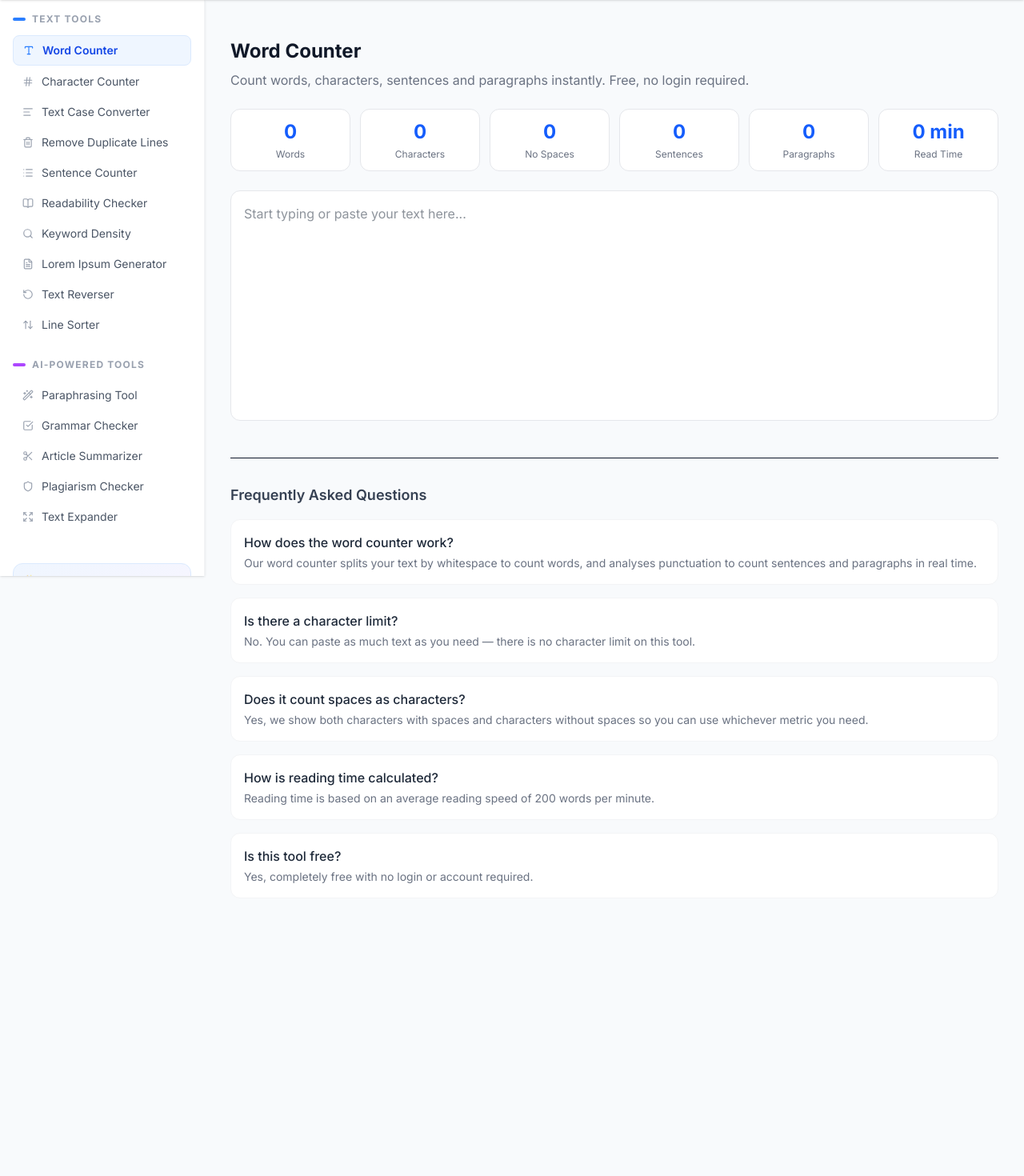
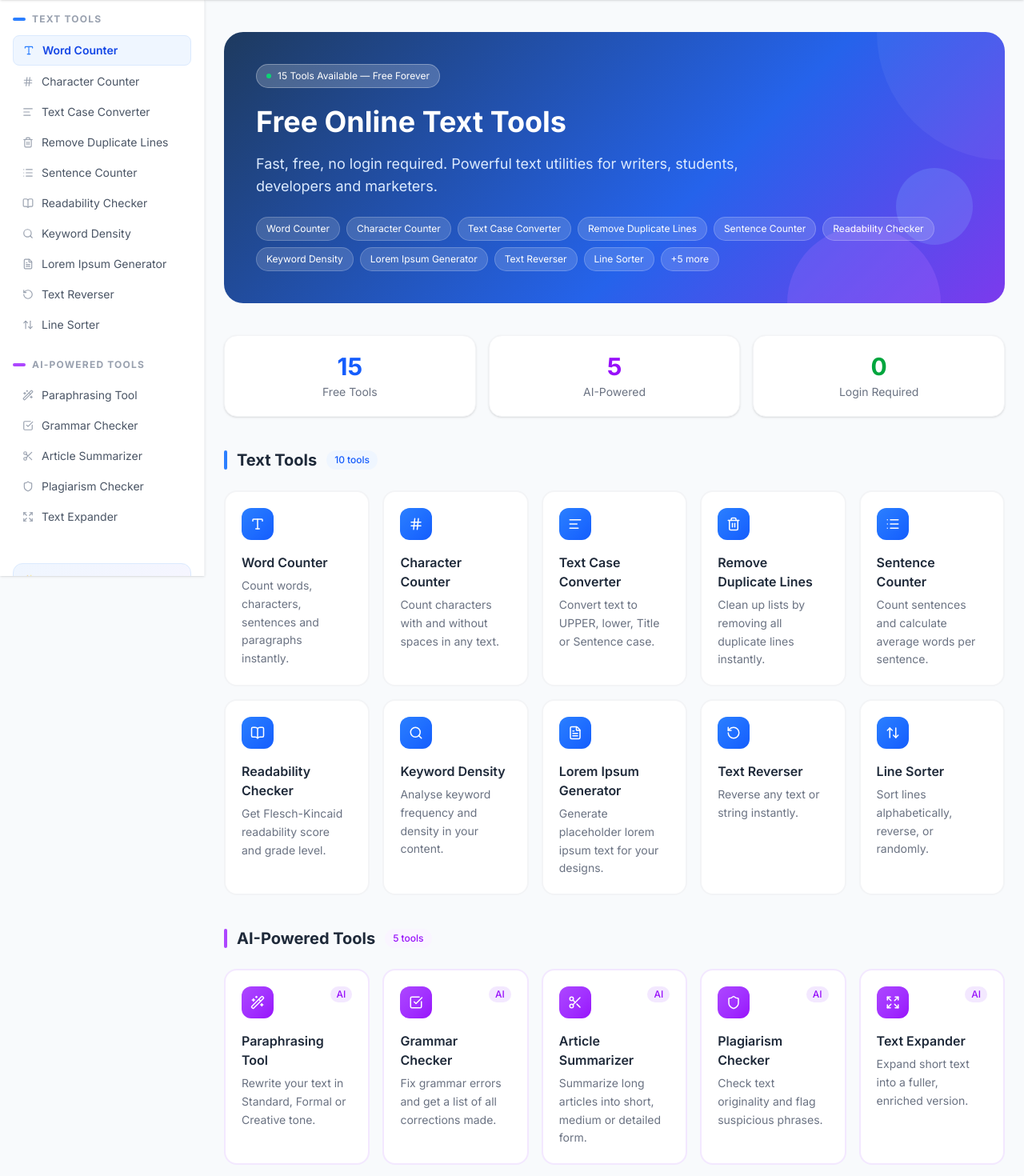
Before and after one commit to mhmugisha/textutils-pro, a Next.js app: page /word-counter in a window 1280 px wide. Shown: the part 80-1550 px from the top of the page at 80% size. Before the commit the page ends 1251 px from the top, so only its background shows below. Built offline with nearby package versions, Linux system fonts and the light colour scheme.

Commit message:
More space below navbar, all 10 free tools in hero, card borders

```diff
--- a/app/layout.tsx
+++ b/app/layout.tsx
@@ -22,7 +22,7 @@ export default function RootLayout({
         <Navbar />
         <div className="flex min-h-screen pt-20">
           <Sidebar />
-          <main className="flex-1 ml-64 min-w-0 px-8 py-6">
+          <main className="flex-1 ml-64 min-w-0 px-6 pt-8 pb-6">
             {children}
           </main>
         </div>
--- a/app/word-counter/page.tsx
+++ b/app/word-counter/page.tsx
@@ -1,64 +1,137 @@
-"use client";
-import { useState } from "react";
+import Link from "next/link";
+import {
+  Type, Hash, AlignLeft, Trash2, List,
+  BookOpen, Search, FileText, RotateCcw,
+  ArrowUpDown, Wand2, CheckSquare, Scissors,
+  Shield, Expand
+} from "lucide-react";
 
-export default function WordCounter() {
-  const [text, setText] = useState("");
+const freeTools = [
+  { name: "Word Counter", slug: "word-counter", icon: Type, description: "Count words, characters, sentences and paragraphs instantly." },
+  { name: "Character Counter", slug: "character-counter", icon: Hash, description: "Count characters with and without spaces in any text." },
+  { name: "Text Case Converter", slug: "text-case-converter", icon: AlignLeft, description: "Convert text to UPPER, lower, Title or Sentence case." },
+  { name: "Remove Duplicate Lines", slug: "remove-duplicate-lines", icon: Trash2, description: "Clean up lists by removing all duplicate lines instantly." },
+  { name: "Sentence Counter", slug: "sentence-counter", icon: List, description: "Count sentences and calculate average words per sentence." },
+  { name: "Readability Checker", slug: "readability-checker", icon: BookOpen, description: "Get Flesch-Kincaid readability score and grade level." },
+  { name: "Keyword Density", slug: "keyword-density-checker", icon: Search, description: "Analyse keyword frequency and density in your content." },
+  { name: "Lorem Ipsum Generator", slug: "lorem-ipsum-generator", icon: FileText, description: "Generate placeholder lorem ipsum text for your designs." },
+  { name: "Text Reverser", slug: "text-reverser", icon: RotateCcw, description: "Reverse any text or string instantly." },
+  { name: "Line Sorter", slug: "line-sorter", icon: ArrowUpDown, description: "Sort lines alphabetically, reverse, or randomly." },
+];
 
-  const words = text.trim() === "" ? 0 : text.trim().split(/\s+/).length;
-  const characters = text.length;
-  const charactersNoSpaces = text.replace(/\s/g, "").length;
-  const sentences = text.trim() === "" ? 0 : text.split(/[.!?]+/).filter(s => s.trim().length > 0).length;
-  const paragraphs = text.trim() === "" ? 0 : text.split(/\n+/).filter(p => p.trim().length > 0).length;
-  const readingTime = Math.ceil(words / 200);
+const aiTools = [
+  { name: "Paraphrasing Tool", slug: "paraphrasing-tool", icon: Wand2, description: "Rewrite your text in Standard, Formal or Creative tone." },
+  { name: "Grammar Checker", slug: "grammar-checker", icon: CheckSquare, description: "Fix grammar errors and get a list of all corrections made." },
+  { name: "Article Summarizer", slug: "article-summarizer", icon: Scissors, description: "Summarize long articles into short, medium or detailed form." },
+  { name: "Plagiarism Checker", slug: "plagiarism-checker", icon: Shield, description: "Check text originality and flag suspicious phrases." },
+  { name: "Text Expander", slug: "text-expander", icon: Expand, description: "Expand short text into a fuller, enriched version." },
+];
 
+function ToolCard({ name, slug, icon: Icon, description, ai = false }: {
+  name: string;
+  slug: string;
+  icon: React.ElementType;
+  description: string;
+  ai?: boolean;
+}) {
   return (
-    <div className="py-6">
-      <h1 className="text-2xl font-bold text-gray-900 mb-2">Word Counter</h1>
-      <p className="text-gray-500 mb-6">Count words, characters, sentences and paragraphs instantly. Free, no login required.</p>
+    <Link href={`/${slug}`}
+      className={`group relative bg-white rounded-2xl border-2 p-5 hover:shadow-xl transition-all duration-200 hover:-translate-y-1 ${
+        ai ? "border-purple-100 hover:border-purple-400" : "border-gray-100 hover:border-blue-400"
+      }`}>
+      <div className="flex items-start justify-between mb-4">
+        <div className={`w-10 h-10 rounded-xl flex items-center justify-center ${
+          ai ? "bg-gradient-to-br from-purple-500 to-purple-600" : "bg-gradient-to-br from-blue-500 to-blue-600"
+        }`}>
+          <Icon size={18} className="text-white" />
+        </div>
+        {ai && (
+          <span className="text-xs bg-purple-100 text-purple-600 px-2 py-0.5 rounded-full font-medium">AI</span>
+        )}
+      </div>
+      <h3 className="font-semibold text-gray-800 mb-1.5 group-hover:text-blue-600 transition-colors">
+        {name}
+      </h3>
+      <p className="text-sm text-gray-500 leading-relaxed">{description}</p>
+      <div className={`absolute bottom-0 left-0 right-0 h-1 rounded-b-2xl opacity-0 group-hover:opacity-100 transition-opacity ${
+        ai ? "bg-gradient-to-r from-purple-400 to-purple-600" : "bg-gradient-to-r from-blue-400 to-blue-600"
+      }`} />
+    </Link>
+  );
+}
 
-      <div className="grid grid-cols-3 sm:grid-cols-6 gap-3 mb-6">
+export default function Home() {
+  return (
+    <div className="py-2">
+      {/* Hero */}
+      <div className="relative mb-10 p-10 rounded-3xl overflow-hidden w-full"
+        style={{ background: "linear-gradient(135deg, #1e3a5f 0%, #2563eb 60%, #7c3aed 100%)" }}>
+        <div className="relative z-10">
+          <div className="inline-flex items-center gap-2 bg-white/20 text-white text-xs px-3 py-1.5 rounded-full mb-5 border border-white/30">
+            <span className="w-1.5 h-1.5 bg-green-400 rounded-full animate-pulse" />
+            15 Tools Available — Free Forever
+          </div>
+          <h1 className="text-4xl font-bold text-white mb-4 leading-tight">
+            Free Online Text Tools
+          </h1>
+          <p className="text-blue-100 text-lg mb-6 max-w-2xl">
+            Fast, free, no login required. Powerful text utilities for writers, students, developers and marketers.
+          </p>
+          <div className="flex flex-wrap gap-2">
+            {freeTools.map((tool) => (
+              <Link key={tool.slug} href={`/${tool.slug}`}
+                className="bg-white/15 text-white text-xs px-3 py-1.5 rounded-full border border-white/20 hover:bg-white/25 transition-colors">
+                {tool.name}
+              </Link>
+            ))}
+            <span className="bg-white/15 text-white text-xs px-3 py-1.5 rounded-full border border-white/20">
+              +{aiTools.length} more
+            </span>
+          </div>
+        </div>
+        <div className="absolute top-0 right-0 w-80 h-80 bg-white/5 rounded-full -translate-y-40 translate-x-40" />
+        <div className="absolute bottom-0 right-20 w-48 h-48 bg-purple-400/20 rounded-full translate-y-24" />
+        <div className="absolute top-1/2 right-10 w-24 h-24 bg-blue-300/20 rounded-full" />
+      </div>
+
+      {/* Stats */}
+      <div className="grid grid-cols-3 gap-4 mb-10">
         {[
-          { label: "Words", value: words },
-          { label: "Characters", value: characters },
-          { label: "No Spaces", value: charactersNoSpaces },
-          { label: "Sentences", value: sentences },
-          { label: "Paragraphs", value: paragraphs },
-          { label: "Read Time", value: `${readingTime} min` },
+          { value: "15", label: "Free Tools", color: "text-blue-600" },
+          { value: "5", label: "AI-Powered", color: "text-purple-600" },
+          { value: "0", label: "Login Required", color: "text-green-600" },
         ].map((stat) => (
-          <div key={stat.label} className="bg-white border border-gray-200 rounded-xl p-3 text-center">
-            <div className="text-2xl font-bold text-blue-600">{stat.value}</div>
-            <div className="text-xs text-gray-500 mt-1">{stat.label}</div>
+          <div key={stat.label} className="bg-white rounded-2xl border border-gray-100 p-5 text-center shadow-sm hover:shadow-md transition-shadow">
+            <div className={`text-3xl font-bold ${stat.color}`}>{stat.value}</div>
+            <div className="text-sm text-gray-500 mt-1">{stat.label}</div>
           </div>
         ))}
       </div>
 
-      <textarea
-        className="w-full h-72 p-4 border border-gray-200 rounded-xl bg-white resize-none focus:outline-none focus:ring-2 focus:ring-blue-300 text-gray-800"
-        placeholder="Start typing or paste your text here..."
-        value={text}
-        onChange={(e) => setText(e.target.value)}
-      />
+      {/* Text Tools */}
+      <div className="mb-10">
+        <div className="flex items-center gap-3 mb-6">
+          <div className="h-6 w-1 bg-blue-500 rounded-full" />
+          <h2 className="text-xl font-bold text-gray-800">Text Tools</h2>
+          <span className="text-xs bg-blue-50 text-blue-600 px-2.5 py-1 rounded-full font-medium">10 tools</span>
+        </div>
+        <div className="grid grid-cols-2 sm:grid-cols-3 lg:grid-cols-4 xl:grid-cols-5 gap-4">
+          {freeTools.map((tool) => (
+            <ToolCard key={tool.slug} {...tool} />
+          ))}
+        </div>
+      </div>
 
-      {text && (
-        <button onClick={() => setText("")} className="mt-3 text-sm text-red-500 hover:text-red-700">
-          Clear text
-        </button>
-      )}
-
-      <div className="mt-10 border-t pt-8">
-        <h2 className="text-lg font-semibold text-gray-700 mb-4">Frequently Asked Questions</h2>
-        <div className="space-y-4">
-          {[
-            { q: "How does the word counter work?", a: "Our word counter splits your text by whitespace to count words, and analyses punctuation to count sentences and paragraphs in real time." },
-            { q: "Is there a character limit?", a: "No. You can paste as much text as you need — there is no character limit on this tool." },
-            { q: "Does it count spaces as characters?", a: "Yes, we show both characters with spaces and characters without spaces so you can use whichever metric you need." },
-            { q: "How is reading time calculated?", a: "Reading time is based on an average reading speed of 200 words per minute." },
-            { q: "Is this tool free?", a: "Yes, completely free with no login or account required." },
-          ].map((faq) => (
-            <div key={faq.q} className="bg-white border border-gray-100 rounded-xl p-4">
-              <h3 className="font-medium text-gray-800 mb-1">{faq.q}</h3>
-              <p className="text-sm text-gray-500">{faq.a}</p>
-            </div>
+      {/* AI Tools */}
+      <div>
+        <div className="flex items-center gap-3 mb-6">
+          <div className="h-6 w-1 bg-purple-500 rounded-full" />
+          <h2 className="text-xl font-bold text-gray-800">AI-Powered Tools</h2>
+          <span className="text-xs bg-purple-50 text-purple-600 px-2.5 py-1 rounded-full font-medium">5 tools</span>
+        </div>
+        <div className="grid grid-cols-2 sm:grid-cols-3 lg:grid-cols-4 xl:grid-cols-5 gap-4">
+          {aiTools.map((tool) => (
+            <ToolCard key={tool.slug} {...tool} ai />
           ))}
         </div>
       </div>
```
